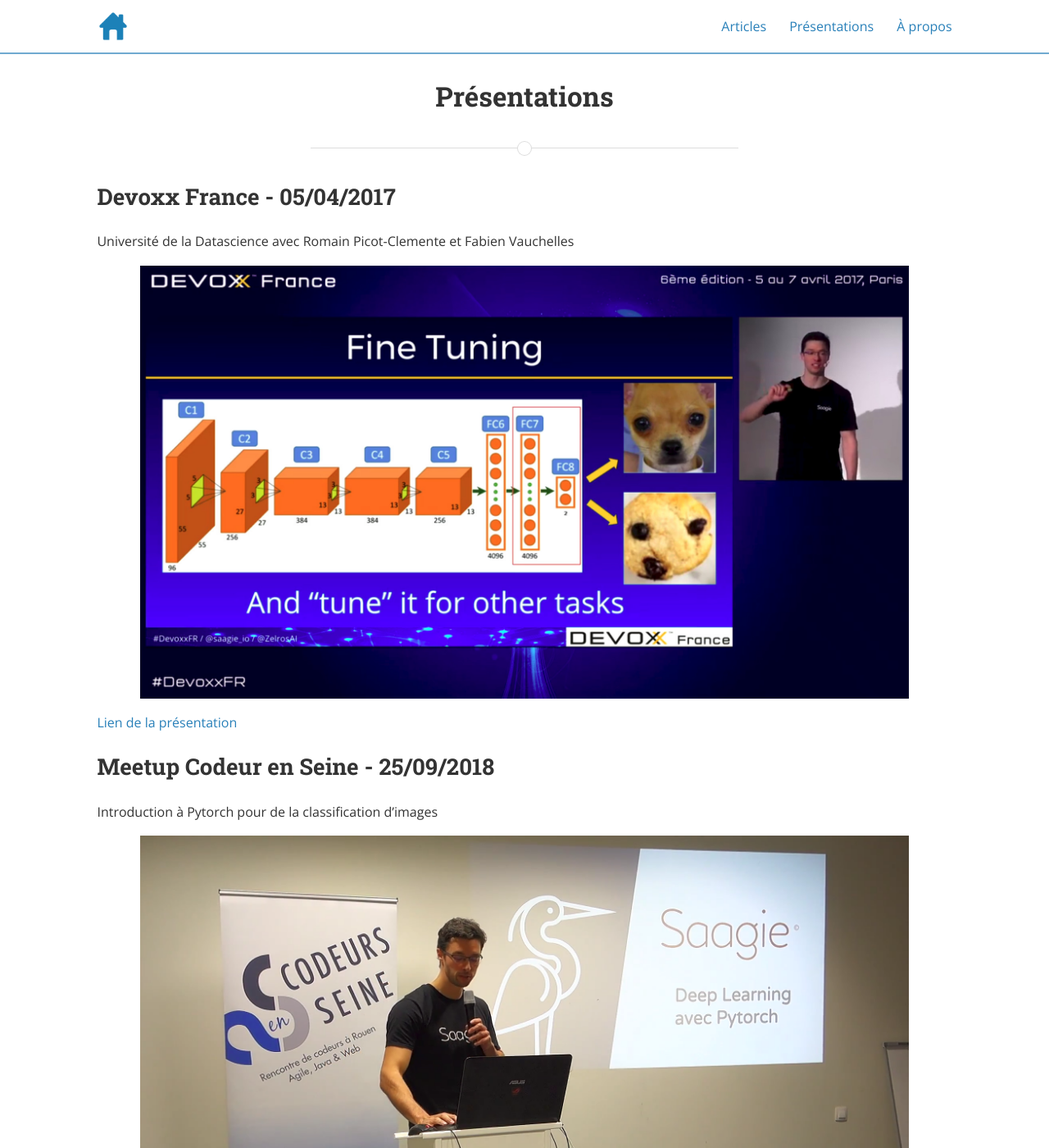
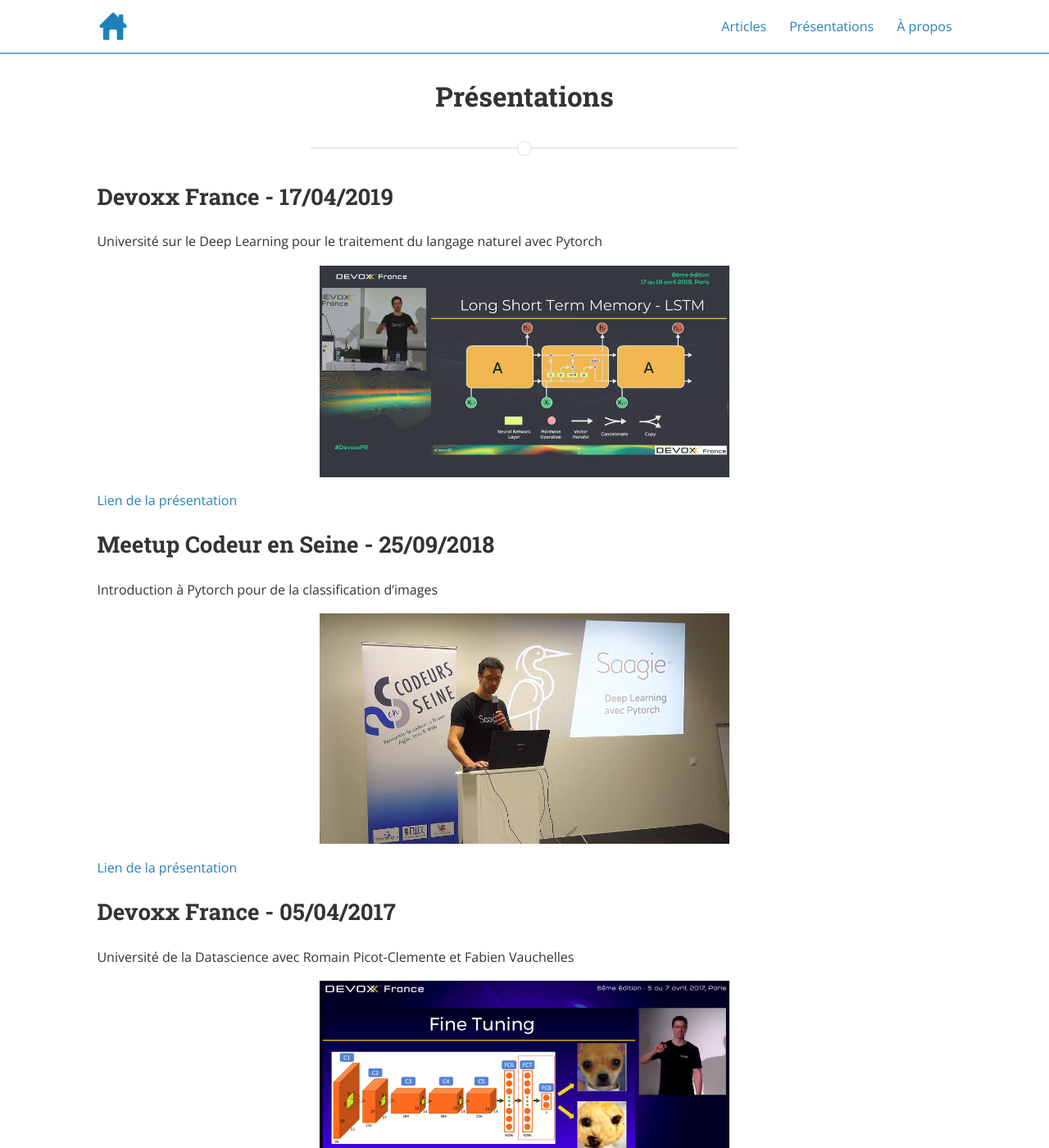
Before and after one commit to sebastien-collet/sebastien-collet.github.io, a Jekyll site: the page built from 2.talks.md, in a window 1280 px wide and 1400 px high. Shown: the whole window at 82% size. Built offline with Jekyll 4.4.1, drawn with Linux system fonts in a browser that asks for light colours; nearby versions of some CDN libraries.

Commit message:
talk:devoxx 2019

```diff
--- a/2.talks.md
+++ b/2.talks.md
@@ -4,17 +4,28 @@
 permalink: /talks/
 ---
 
-## Devoxx France - 05/04/2017
-Université de la Datascience avec Romain Picot-Clemente et Fabien Vauchelles
+## Devoxx France - 17/04/2019
+Université sur le  Deep Learning pour le traitement du langage naturel avec Pytorch
 
-[![Vidéo]({{ site.baseurl }}/assets/talks/devoxx.jpg)](https://www.youtube.com/watch?v=eD8R39Pua9I "Video Title")
+<a href="http://www.youtube.com/watch?v=zh3y7BMjlS4" target="_blank"><img src="{{ site.baseurl }}/assets/talks/devoxx2019.png"
+alt="Deep Learning pour le NLP"  style="width:500px;" /></a>
 
-[Lien de la présentation](https://docs.google.com/presentation/d/1eaqURmVeZ-I7A-AQRSgiVoZNSQUrOVXSg6IoMnOrTzE/edit?usp=sharing)
+[Lien de la présentation](https://docs.google.com/presentation/d/11IVhfjzB9uSnTxpJ5ot0G_OXjkK13wri8AXEg5PQU8U/edit?usp=sharing)
 
 
 ## Meetup Codeur en Seine - 25/09/2018
 Introduction à Pytorch pour de la classification d'images
 
-[![Vidéo]({{ site.baseurl }}/assets/talks/im_2.png)](https://www.youtube.com/watch?v=O0k2js90-SY)
+<a href="http://www.youtube.com/watch?v=O0k2js90-SY" target="_blank"><img src="{{ site.baseurl }}/assets/talks/im_2.png"
+alt="Deep Learning pour le NLP"  style="width:500px;" /></a>
 
 [Lien de la présentation]({{ site.baseurl }}/assets/talks/Meetup_Codeur_en Seine.pdf)
+
+
+## Devoxx France - 05/04/2017
+Université de la Datascience avec Romain Picot-Clemente et Fabien Vauchelles
+
+<a href="https://www.youtube.com/watch?v=eD8R39Pua9I" target="_blank"><img src="{{ site.baseurl }}/assets/talks/devoxx.jpg"
+alt="Université de la DataScience"  style="width:500px;" /></a>
+
+[Lien de la présentation](https://docs.google.com/presentation/d/1eaqURmVeZ-I7A-AQRSgiVoZNSQUrOVXSg6IoMnOrTzE/edit?usp=sharing)
```
Also changed, not shown: assets/talks/devoxx2019.png (added).
